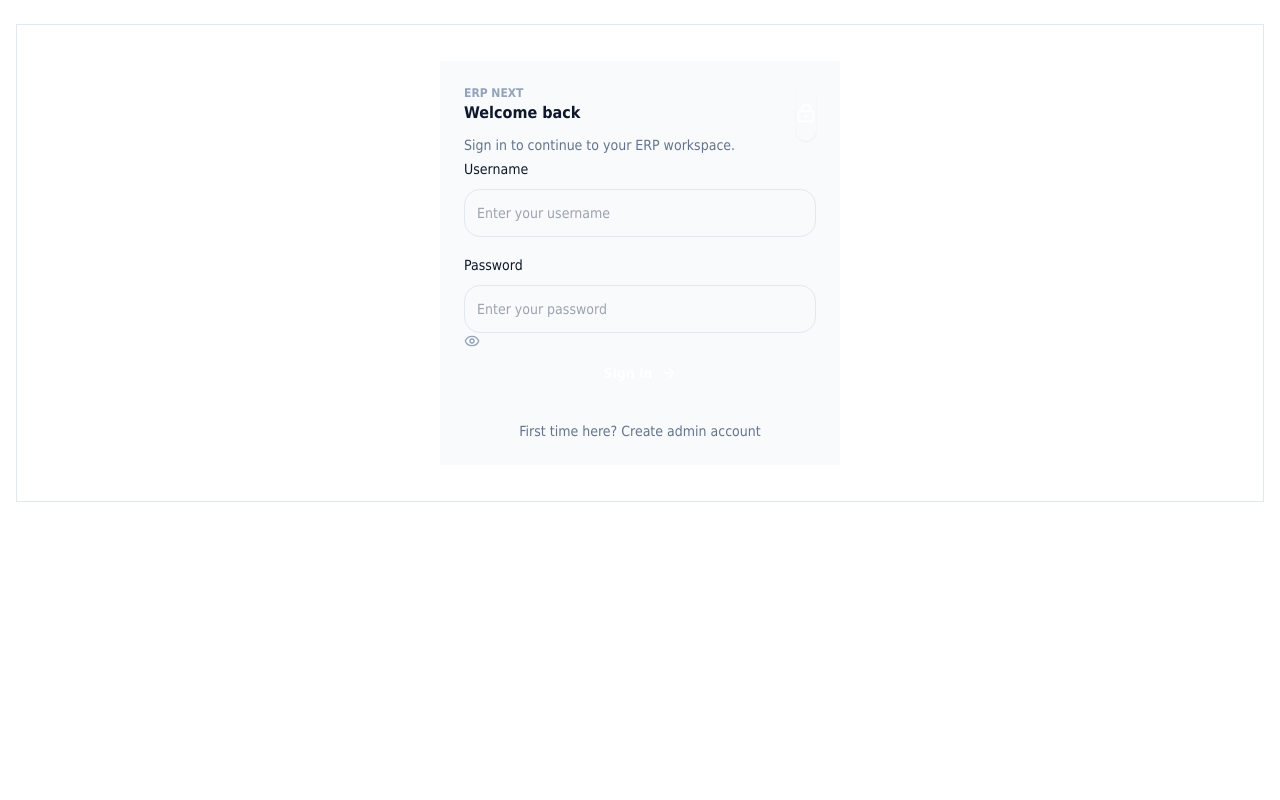
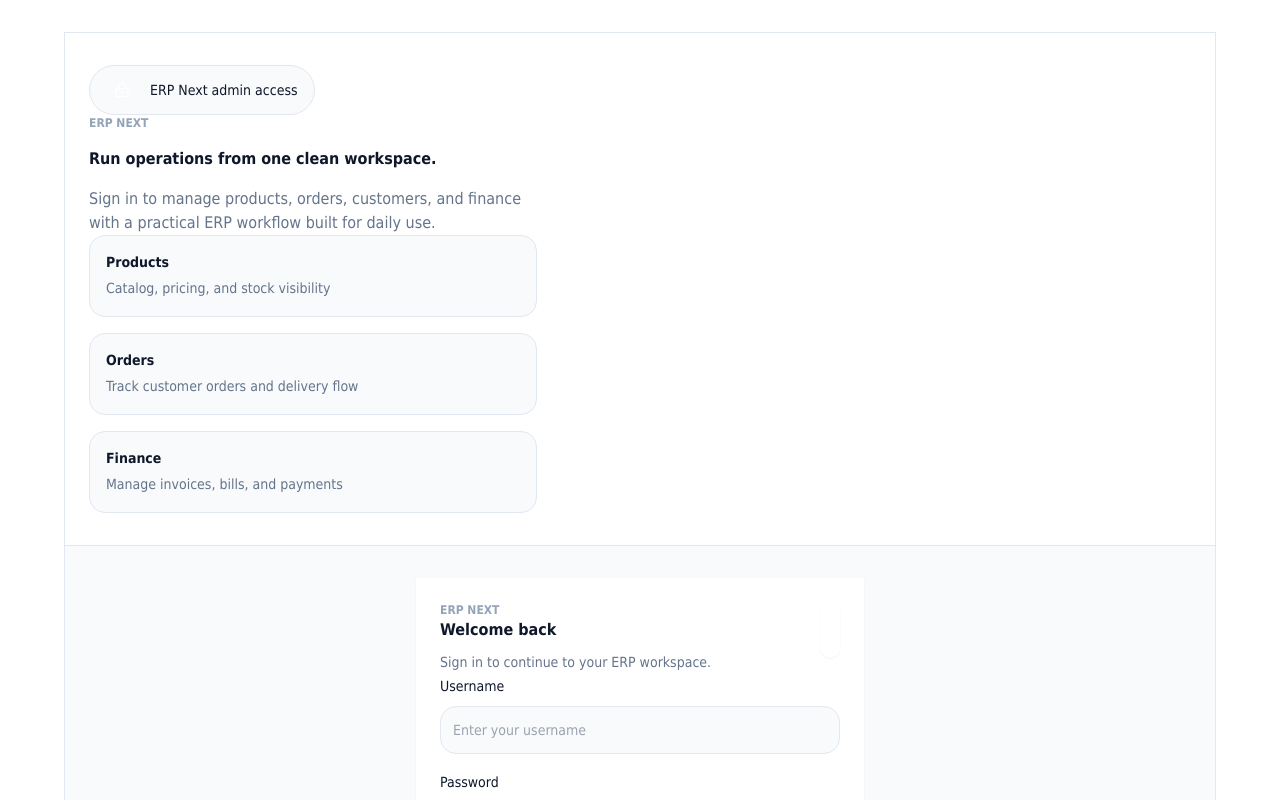
Before and after one commit to Ramesh-Raoufi/erp-next, a Next.js app: page / in a window 1280 px wide. Shown: the top 800 px of the page. Built offline with nearby package versions, Linux system fonts and the light colour scheme; a web font is replaced by a local one.

Commit message:
refactor: redesign login page with clean split layout

```diff
--- a/page-components/LoginPage.tsx
+++ b/page-components/LoginPage.tsx
@@ -39,45 +39,45 @@
   }
 
   return (
-    <div className="min-h-screen bg-slate-950 px-4 py-6 text-slate-900 sm:py-8">
-      <div className="mx-auto grid min-h-[calc(100vh-3rem)] w-full max-w-7xl overflow-hidden rounded-[36px] border border-white/10 bg-white shadow-[0_30px_100px_rgba(15,23,42,0.35)] lg:grid-cols-[1.15fr_0.85fr]">
-        <section className="hidden bg-gradient-to-br from-slate-950 via-blue-950 to-slate-900 px-10 py-12 text-white lg:flex lg:flex-col lg:justify-between">
-          <div className="max-w-xl space-y-8">
-            <div className="inline-flex items-center gap-3 rounded-full border border-white/10 bg-white/5 px-4 py-2 text-sm font-medium text-slate-200 backdrop-blur-sm">
-              <span className="flex h-8 w-8 items-center justify-center rounded-full bg-white text-slate-950">
+    <div className="min-h-screen bg-[radial-gradient(circle_at_top,#dbeafe_0%,#eff6ff_30%,#f8fafc_65%,#ffffff_100%)] px-4 py-8 text-slate-900">
+      <div className="mx-auto flex min-h-[calc(100vh-4rem)] w-full max-w-6xl items-center justify-center">
+        <div className="grid w-full overflow-hidden rounded-[36px] border border-slate-200 bg-white shadow-[0_30px_90px_rgba(15,23,42,0.12)] lg:grid-cols-[0.95fr_1.05fr]">
+          <section className="border-b border-slate-200 bg-white px-6 py-8 sm:px-8 lg:border-b-0 lg:border-r lg:px-10 lg:py-10">
+            <div className="max-w-md">
+              <div className="inline-flex items-center gap-3 rounded-full border border-slate-200 bg-slate-50 px-4 py-2 text-sm font-medium text-slate-600">
+                <span className="flex h-8 w-8 items-center justify-center rounded-full bg-slate-950 text-white">
                   <LockKeyhole className="h-4 w-4" />
                 </span>
-              ERP Next control access
+                ERP Next admin access
               </div>
 
-            <div className="space-y-4">
-              <p className="text-sm font-semibold uppercase tracking-[0.32em] text-blue-200/70">ERP NEXT</p>
-              <h1 className="text-5xl font-semibold leading-tight tracking-tight text-white">
-                Sign in to the operational workspace.
+              <div className="mt-8">
+                <p className="text-xs font-semibold uppercase tracking-[0.32em] text-slate-400">ERP NEXT</p>
+                <h1 className="mt-4 text-4xl font-semibold leading-tight tracking-tight text-slate-950 sm:text-5xl">
+                  Run operations from one clean workspace.
                 </h1>
-              <p className="max-w-xl text-base leading-7 text-slate-300">
-                Access products, orders, customers, and finance modules from one focused ERP environment built for daily execution.
+                <p className="mt-4 max-w-md text-base leading-7 text-slate-500">
+                  Sign in to manage products, orders, customers, and finance with a practical ERP workflow built for daily use.
                 </p>
               </div>
-          </div>
 
-          <div className="grid gap-4 sm:grid-cols-3">
+              <div className="mt-10 space-y-4">
                 {[
-              ["Orders", "Track delivery flow and status"],
-              ["Inventory", "Keep stock levels visible"],
-              ["Finance", "Manage invoices and payments"],
+                  ["Products", "Catalog, pricing, and stock visibility"],
+                  ["Orders", "Track customer orders and delivery flow"],
+                  ["Finance", "Manage invoices, bills, and payments"],
                 ].map(([title, text]) => (
-              <div key={title} className="rounded-3xl border border-white/10 bg-white/5 p-5 backdrop-blur-sm">
-                <p className="text-sm font-semibold text-white">{title}</p>
-                <p className="mt-2 text-sm leading-6 text-slate-300">{text}</p>
+                  <div key={title} className="rounded-2xl border border-slate-200 bg-slate-50 px-4 py-4">
+                    <p className="text-sm font-semibold text-slate-950">{title}</p>
+                    <p className="mt-1 text-sm leading-6 text-slate-500">{text}</p>
                   </div>
                 ))}
               </div>
+            </div>
           </section>
 
-        <section className="mx-auto flex w-full max-w-md items-center px-5 py-8 sm:px-8 lg:max-w-none lg:px-12">
-          <div className="w-full rounded-[32px] bg-white p-1 sm:p-2">
-            <div className="rounded-[28px] bg-slate-50 p-6 ring-1 ring-slate-200 sm:p-8">
+          <section className="bg-slate-50 px-6 py-8 sm:px-8 lg:px-10 lg:py-10">
+            <div className="mx-auto max-w-md rounded-[32px] bg-white p-6 shadow-sm ring-1 ring-slate-200 sm:p-8">
               <div className="mb-8 flex items-start justify-between gap-4">
                 <div>
                   <p className="text-xs font-semibold uppercase tracking-[0.32em] text-slate-400">ERP NEXT</p>
@@ -221,8 +221,8 @@
                 )}
               </div>
             </div>
+          </section>
         </div>
-        </section>
       </div>
     </div>
   );
```
Lines whose indentation alone changed are shown as unchanged.
